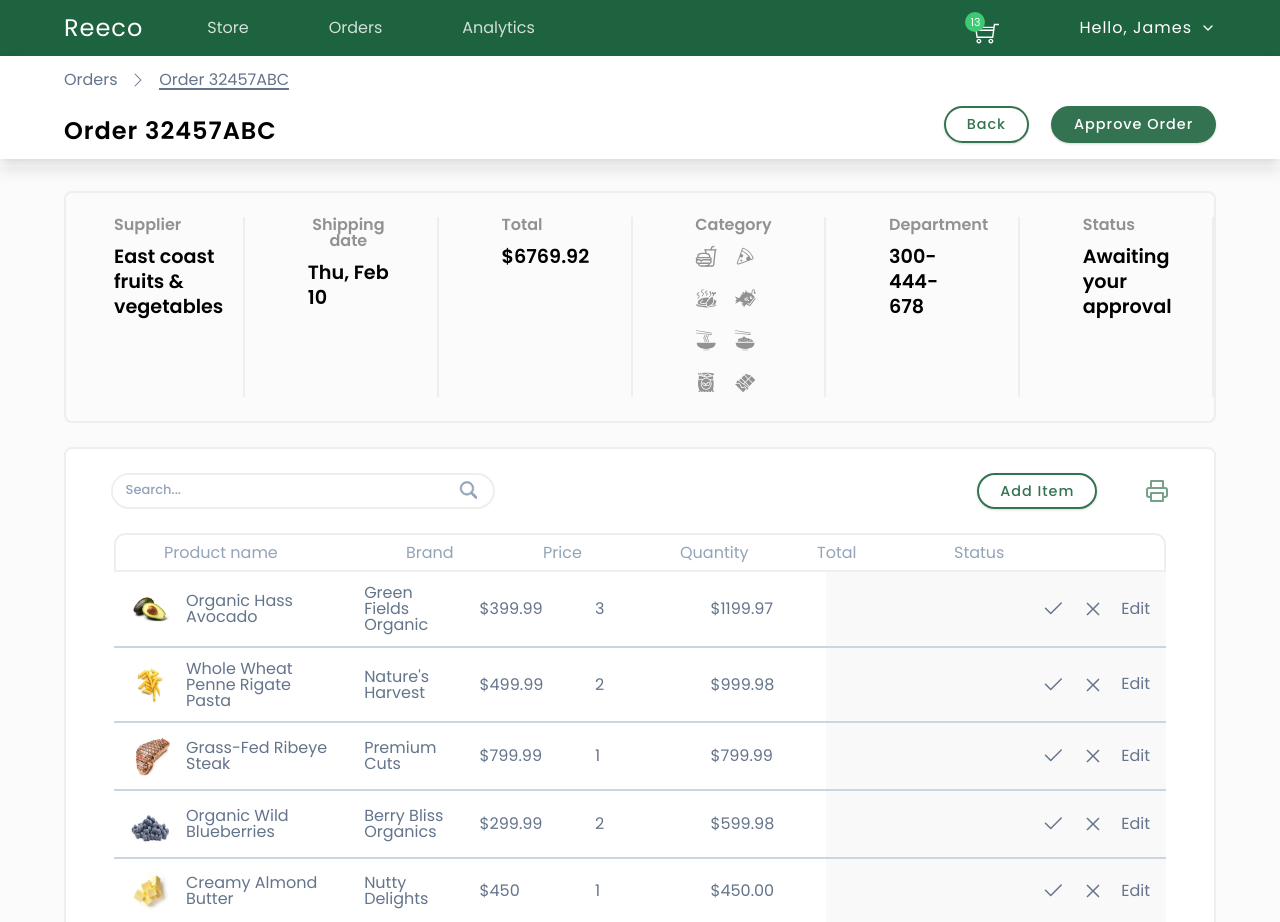
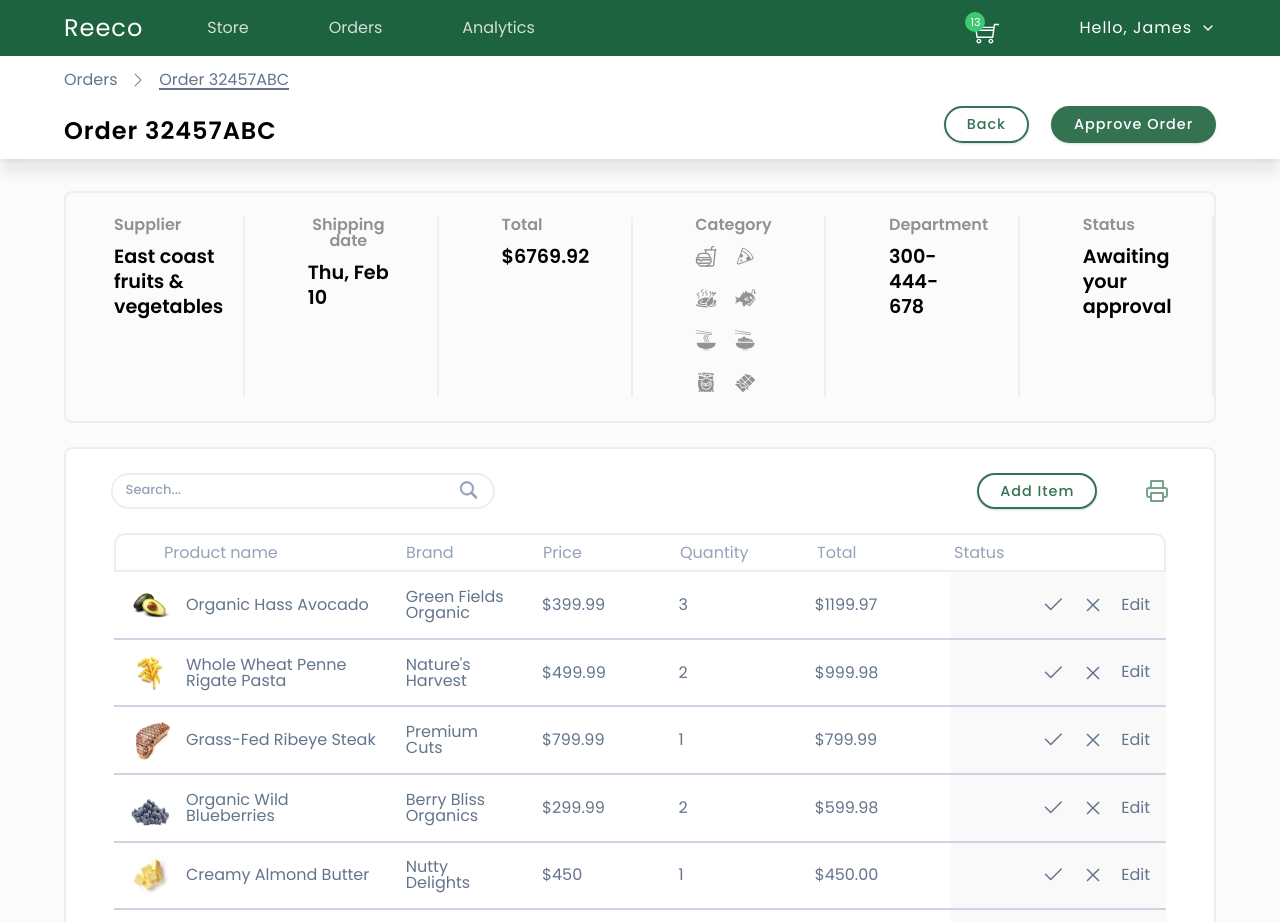
Before and after one commit to sahil9818336328/Reeco, a React (Vite) app: page / in a window 1280 px wide. Shown: the top 922 px of the page. Built offline with nearby package versions, Linux system fonts and the light colour scheme.

Commit message:
fix css issue for status

```diff
--- a/src/wrappers/AllProducts.js
+++ b/src/wrappers/AllProducts.js
@@ -32,7 +32,7 @@ const StyledAllOrdersWrapper = styled.section`
         .single-product {
           border-bottom: 2px solid var(--grey-300);
           display: grid;
-          grid-template-columns: 2fr 1fr 1fr 1fr 1fr 340px;
+          grid-template-columns: 2fr 1fr 1fr 1fr 1fr 2fr;
           padding-left: 3rem;
           gap: 1.8rem;
 
@@ -66,10 +66,12 @@ const StyledAllOrdersWrapper = styled.section`
               display: inline-block;
               text-transform: capitalize;
               margin-right: auto;
-              margin-left: 1.5rem;
+              margin-left: 1rem;
               padding: 0.5rem 1rem;
               border-radius: var(--border-radius);
               color: var(--white);
+              word-wrap: break-word;
+              max-width: 180px;
             }
 
             .check {
```
